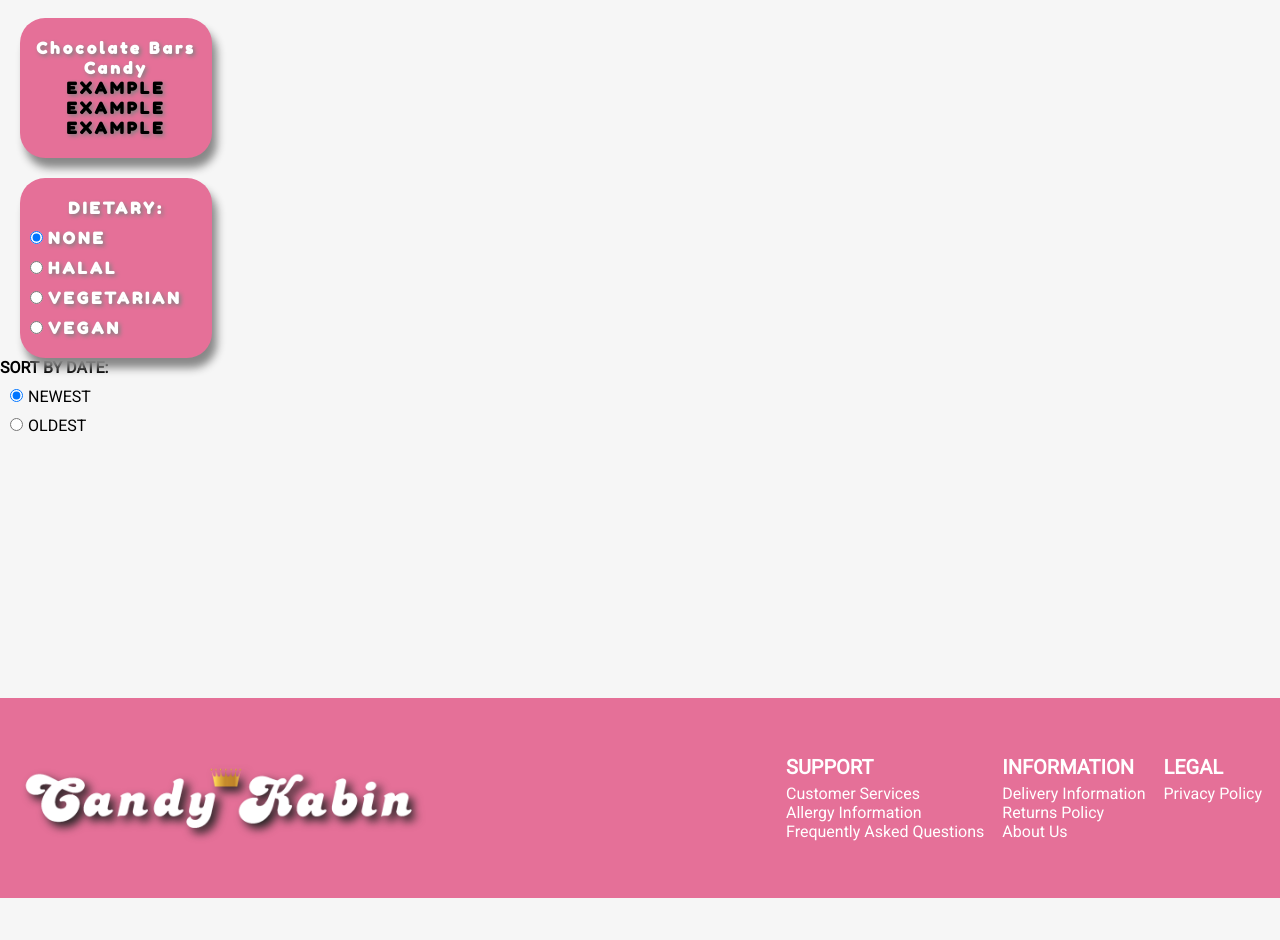
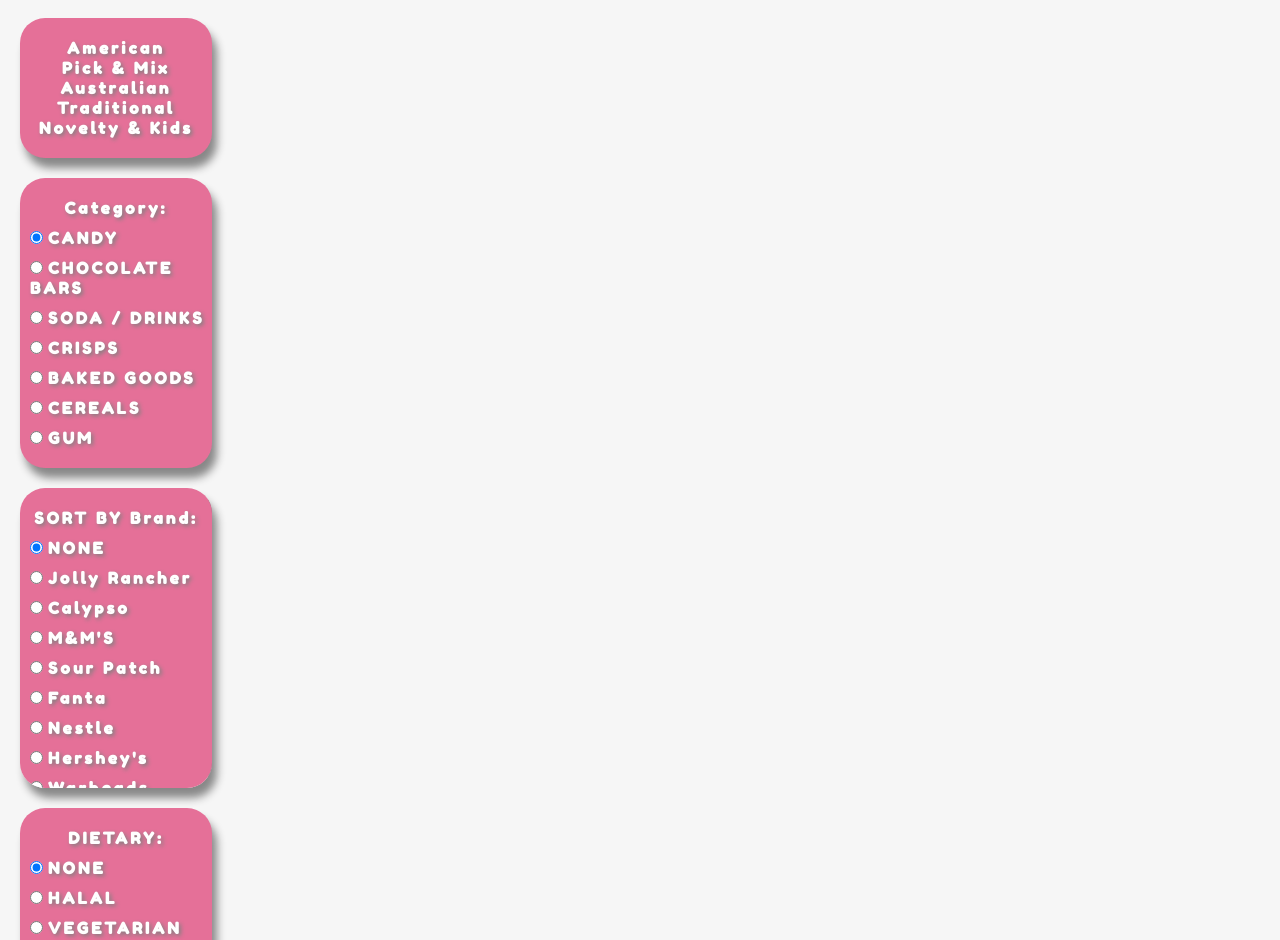
Before and after one commit to aftab97/CandyKabin-Frontend, a React (Create React App) app: page /shop in a window 1280 px wide. Shown: the part 132-1072 px from the top of the page. Before the commit the page ends 1030 px from the top, so only its background shows below. Built offline with nearby package versions, Linux system fonts and the light colour scheme; no server answers.

Commit message:
added sub sub category

```diff
--- a/src/components/layout/Navbar.js
+++ b/src/components/layout/Navbar.js
@@ -33,38 +33,28 @@
         >
           <ul className="header-links">
             <li>
-              <Link to="/shop/chocolatebars">
-                <h2>CHOCOLATE BARS</h2>
+              <Link to="/shop/american">
+                <h2>AMERICAN</h2>
+              </Link>
+            </li>
+            <li>
+              <Link to="/shop/pick-and-mix">
+                <h2>PICK & MIX</h2>
+              </Link>
+            </li>
+            <li>
+              <Link to="/shop/australian">
+                <h2>AUSTRALIAN</h2>
               </Link>
             </li>
             <li>
               <Link to="/shop/candy">
-                <h2>CANDY</h2>
+                <h2>TRADITIONAL</h2>
               </Link>
             </li>
             <li>
-              <Link to="/shop/candy">
-                <h2>DRINKS</h2>
-              </Link>
-            </li>
-            <li>
-              <Link to="/shop/candy">
-                <h2>CRISPS</h2>
-              </Link>
-            </li>
-            <li>
-              <Link to="/shop/candy">
-                <h2>CAKES</h2>
-              </Link>
-            </li>
-            <li>
-              <Link to="/shop/candy">
-                <h2>CEREALS</h2>
-              </Link>
-            </li>
-            <li>
-              <Link to="/shop/candy">
-                <h2>GUM</h2>
+              <Link to="/shop/novelty-and-kids">
+                <h2>NOVELTY & KIDS</h2>
               </Link>
             </li>
           </ul>
--- a/src/components/pages/Shop/Shop.js
+++ b/src/components/pages/Shop/Shop.js
@@ -5,6 +5,16 @@
 export const Shop = ({ match }) => {
   const [dietary, setDietary] = useState("NONE");
   const [sortByDate, setSortByDate] = useState(-1);
+  const [brand, setBrand] = useState("NONE");
+  const [subSubCategory, setSubSubCategory] = useState("Candy");
+
+  const handleRadioButton4 = (e) => {
+    setSubSubCategory(e.target.value);
+  };
+  const handleRadioButton3 = (e) => {
+    setBrand(e.target.value);
+  };
+
   const handleRadioButton2 = (e) => {
     setSortByDate(parseInt(e.target.value));
   };
@@ -20,15 +30,164 @@
     <div className="shop">
       <div>
         <ul className="shop-links">
-          <li className="chocolate-bars-link">
-            <Link to={`${match.url}/chocolatebars`}>Chocolate Bars</Link>
+          <li className="american-link">
+            <Link to={`${match.url}/american`}>American</Link>
           </li>
           <li className="candy-link">
-            <Link to={`${match.url}/candy`}>Candy</Link>
+            <Link to={`${match.url}/pick-and-mix`}>Pick & Mix</Link>
           </li>
-          <li>EXAMPLE</li>
-          <li>EXAMPLE</li>
-          <li>EXAMPLE</li>
+          <li className="candy-link">
+            <Link to={`${match.url}/australian`}>Australian</Link>
+          </li>
+          <li className="candy-link">
+            <Link to={`${match.url}/traditional`}>Traditional</Link>
+          </li>
+          <li className="candy-link">
+            <Link to={`${match.url}/novelty-and-kids`}>Novelty & Kids</Link>
+          </li>
+        </ul>
+
+        <ul className="sub-sub-category-links sidepanel-option">
+          <h4>Category:</h4>
+          <form
+            className="checkout-delivery-options-form"
+            onChange={handleRadioButton4}
+          >
+            <label>
+              <input
+                type="radio"
+                value="Candy"
+                name="radio-button"
+                defaultChecked
+                id="default-checked-option"
+              />
+              CANDY
+            </label>
+            <label>
+              <input type="radio" value="Chocolate Bars" name="radio-button" />
+              CHOCOLATE BARS
+            </label>
+            <label>
+              <input type="radio" value="Soda / Drinks" name="radio-button" />
+              SODA / DRINKS
+            </label>
+            <label>
+              <input type="radio" value="Crisps" name="radio-button" />
+              CRISPS
+            </label>
+            <label>
+              <input type="radio" value="Baked Goods" name="radio-button" />
+              BAKED GOODS
+            </label>
+            <label>
+              <input type="radio" value="Cereals" name="radio-button" />
+              CEREALS
+            </label>
+            <label>
+              <input type="radio" value="Gum" name="radio-button" />
+              GUM
+            </label>
+          </form>
+        </ul>
+
+        <ul>
+          <form
+            className="checkout-delivery-options-form sidepanel-option fixed-height"
+            onChange={handleRadioButton3}
+          >
+            <h4>SORT BY Brand: </h4>
+
+            <label>
+              <input
+                type="radio"
+                value="NONE"
+                name="radio-button"
+                defaultChecked
+                id="default-checked-option3"
+              />
+              NONE
+            </label>
+            <label>
+              <input type="radio" value="Jolly Rancher" name="radio-button" />
+              Jolly Rancher
+            </label>
+            <label>
+              <input type="radio" value="Calypso" name="radio-button" />
+              Calypso
+            </label>
+            <label>
+              <input type="radio" value="M&Ms" name="radio-button" />
+              M&M'S
+            </label>
+            <label>
+              <input type="radio" value="Sour Patch" name="radio-button" />
+              Sour Patch
+            </label>
+            <label>
+              <input type="radio" value="Fanta" name="radio-button" />
+              Fanta
+            </label>
+            <label>
+              <input type="radio" value="Nestle" name="radio-button" />
+              Nestle
+            </label>
+            <label>
+              <input type="radio" value="Hersheys" name="radio-button" />
+              Hershey's
+            </label>
+            <label>
+              <input type="radio" value="Warheads" name="radio-button" />
+              Warheads
+            </label>
+            <label>
+              <input type="radio" value="Laffy Taffy" name="radio-button" />
+              Laffy Taffy
+            </label>
+            <label>
+              <input type="radio" value="Dr Pepper" name="radio-button" />
+              Dr Pepper
+            </label>
+            <label>
+              <input type="radio" value="C&C" name="radio-button" />
+              C&C
+            </label>
+            <label>
+              <input type="radio" value="SweedishFish" name="radio-button" />
+              SweedishFish
+            </label>
+            <label>
+              <input type="radio" value="Gatorade" name="radio-button" />
+              Gatorade
+            </label>
+            <label>
+              <input type="radio" value="Cheetos" name="radio-button" />
+              Cheetos
+            </label>
+            <label>
+              <input type="radio" value="Herrs" name="radio-button" />
+              Herrs
+            </label>
+            <label>
+              <input type="radio" value="Lifesavers" name="radio-button" />
+              Lifesavers
+            </label>
+            <label>
+              <input type="radio" value="Mike & Ike" name="radio-button" />
+              Mike & Ike
+            </label>
+            <label>
+              <input type="radio" value="Hostess" name="radio-button" />
+              Hostess
+            </label>
+            <label>
+              <input type="radio" value="Mrs Freshely" name="radio-button" />
+              Mrs Freshley
+            </label>
+            <label>
+              <input type="radio" value="Ice Breakers" name="radio-button" />
+              Ice Breakers
+            </label>
+          </form>
         </ul>
 
         <ul className="dietary-links">
@@ -62,11 +221,11 @@
           </form>
         </ul>
         <ul>
-          <h4>SORT BY DATE: </h4>
           <form
-            className="checkout-delivery-options-form"
+            className="checkout-delivery-options-form sidepanel-option"
             onChange={handleRadioButton2}
           >
+            <h4>SORT BY DATE: </h4>
             <label>
               <input
                 type="radio"
@@ -86,24 +245,28 @@
       </div>
 
       <Route
-        path="/shop/chocolatebars"
+        path="/shop/american"
         // exact
         // component={ChocolateBars}
         exact
         render={() => (
           <SubCategoryPage
-            subCategory="Chocolate Bars"
+            subCategory="American"
+            subSubCategory={subSubCategory}
+            brand={brand}
             dietary={dietary}
             sortByDate={sortByDate}
           />
         )}
       />
       <Route
-        path="/shop/candy"
+        path="/shop/pick-and-mix"
         exact
         render={() => (
           <SubCategoryPage
-            subCategory="Candy"
+            subCategory="Pick And Mix"
+            subSubCategory={subSubCategory}
+            brand={brand}
             dietary={dietary}
             sortByDate={sortByDate}
           />
--- a/src/style.css
+++ b/src/style.css
@@ -493,6 +493,7 @@
 .shop {
   display: flex;
   flex-direction: row;
+  margin-bottom: 10px;
 }
 
 .shop-links {
@@ -540,6 +541,90 @@
   text-shadow: 2px 2px 4px #808080;
   text-align: center;
   color: white;
+}
+
+.sidepanel-option {
+  font-family: "Fredoka One", cursive;
+  letter-spacing: 3px;
+  background-color: #e57098;
+  position: relative;
+  left: 0px;
+  /* padding-left: 5vw;
+  padding-right: 5vw; */
+  width: 15vw;
+  /* padding-left: 10px; */
+  padding-top: 20px;
+  padding-bottom: 20px;
+  margin-top: 20px;
+  margin-left: 20px;
+  margin-right: 5px;
+  font-weight: 600;
+  border-radius: 25px;
+  text-align: left;
+  box-shadow: 5px 10px 8px #888888;
+  text-shadow: 2px 2px 4px #808080;
+  text-align: center;
+  color: white;
+}
+
+.fixed-height {
+  height: 300px;
+  overflow-y: scroll;
+  overflow-x: hidden;
+}
+
+/* .fixed-height::-webkit-scrollbar {
+  border-radius: 10px;
+  width: 1em;
+  background-color: red;
+  position: relative;
+  height: 250px;
+}
+.fixed-height::-webkit-scrollbar-track {
+  box-shadow: inset 0 0 6px rgba(0, 0, 0, 0.3);
+}
+
+.fixed-height::-webkit-scrollbar-thumb {
+  position: relative;
+  border-radius: 10px;
+  background-color: white;
+  outline: 1px solid slategrey;
+} */
+
+.fixed-height::after {
+  content: "";
+  position: absolute;
+  z-index: -1;
+  height: calc(100% - 20px);
+  top: 10px;
+  right: -1px;
+  width: 5px;
+  background: #666;
+}
+
+.fixed-height::-webkit-scrollbar {
+  display: block;
+  width: 10px;
+}
+.fixed-height::-webkit-scrollbar-track {
+  background: transparent;
+}
+
+.fixed-height::-webkit-scrollbar-thumb {
+  background-color: white;
+  border-radius: 20px;
+  border-right: none;
+  border-left: none;
+}
+
+.fixed-height::-webkit-scrollbar-track-piece:end {
+  background: transparent;
+  margin-bottom: 15px;
+}
+
+.fixed-height::-webkit-scrollbar-track-piece:start {
+  background: transparent;
+  margin-top: 15px;
 }
 
 .emoji-list::before {
```
Also changed, not shown: src/components/pages/Checkout/CheckoutPage2.js (+38 -29 lines), src/components/pages/SubCategoryPage/SubCategoryPage.js (+45 -19 lines).
